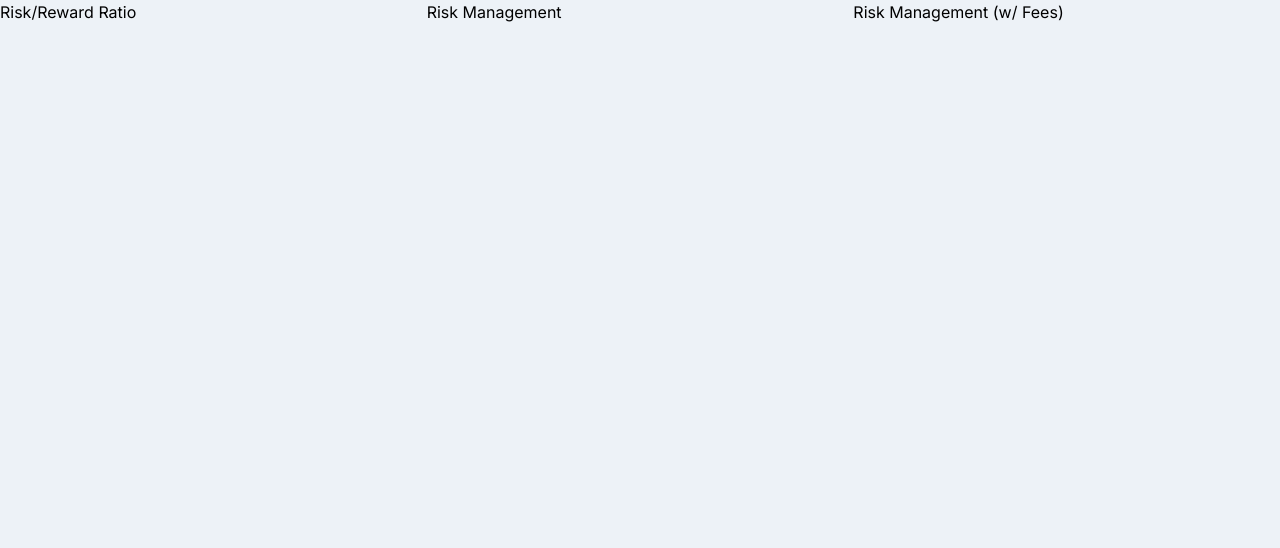
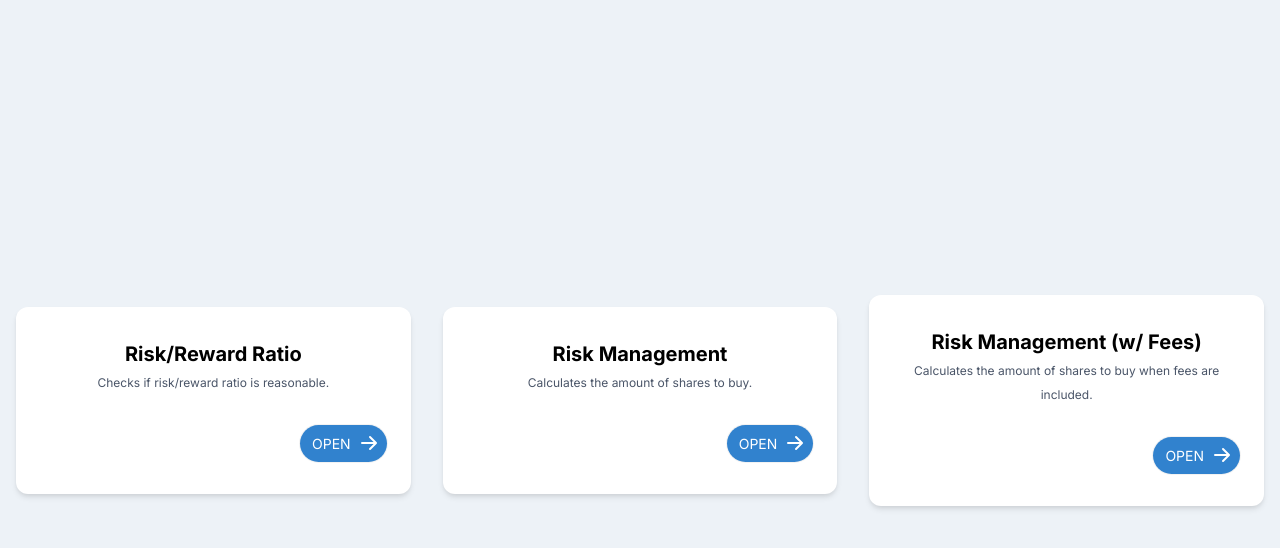
Before and after one commit to chammanganti/stock-trading-helper, a Svelte app: page / in a window 1280 px wide. Shown: the top 548 px of the page. Built offline with nearby package versions, Linux system fonts and the light colour scheme.

Commit message:
feat: update screen selector design

```diff
--- a/src/components/ScreenSelector.svelte
+++ b/src/components/ScreenSelector.svelte
@@ -1,16 +1,16 @@
 <script lang="ts">
-  import { activeScreen } from "../store";
   import type { Screen } from "../types/Screen";
+  import ScreenSelectorItem from "./ScreenSelectorItem.svelte";
 
   export let screens: Screen[];
-
-  function selectScreen(screenKey: string) {
-    activeScreen.update(() => screenKey);
-  }
 </script>
 
-<div class="grid grid-cols-3">
-  {#each screens as screen (screen.key)}
-    <div on:click={() => selectScreen(screen.key)}>{screen.title}</div>
-  {/each}
+<div class="flex h-screen align-middle">
+  <div class="m-auto">
+    <div class="grid lg:grid-cols-3 md:grid-cols-2 grid-cols-1 items-center">
+      {#each screens as screen (screen.key)}
+        <ScreenSelectorItem {screen} />
+      {/each}
+    </div>
+  </div>
 </div>
--- /dev/null
+++ b/src/components/ScreenSelectorItem.svelte
@@ -0,0 +1,42 @@
+<script lang="ts">
+  import Card from "../shared/Card.svelte";
+  import { activeScreen } from "../store";
+  import type { Screen } from "../types/Screen";
+
+  export let screen: Screen;
+
+  function selectScreen(screenKey: string) {
+    activeScreen.update(() => screenKey);
+  }
+</script>
+
+<div class="m-4">
+  <Card bg="bg-white" roundness="rounded-xl" shadow="shadow-md">
+    <div class="text-center mb-8">
+      <h1 class="text-xl font-bold">{screen.title}</h1>
+      <span class="text-xs text-gray-700">{screen.description}</span>
+    </div>
+    <div class="text-right">
+      <button
+        class="bg-blue-600 hover:bg-blue-700 rounded-full shadow-xs hover:shadow-md p-2 transition ease-in duration-300"
+        on:click={() => selectScreen(screen.key)}
+      >
+        <div class="flex">
+          <p class="text-sm text-white uppercase pl-1 mr-2">Open</p>
+          <svg
+            class="w-5 h-5 text-white"
+            fill="currentColor"
+            viewBox="0 0 20 20"
+            xmlns="http://www.w3.org/2000/svg"
+          >
+            <path
+              fill-rule="evenodd"
+              d="M10.293 3.293a1 1 0 011.414 0l6 6a1 1 0 010 1.414l-6 6a1 1 0 01-1.414-1.414L14.586 11H3a1 1 0 110-2h11.586l-4.293-4.293a1 1 0 010-1.414z"
+              clip-rule="evenodd"
+            />
+          </svg>
+        </div>
+      </button>
+    </div>
+  </Card>
+</div>
```
